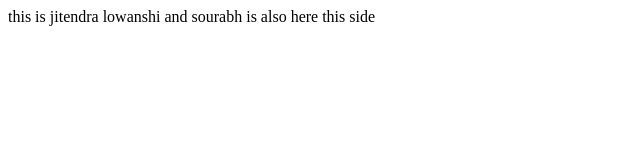
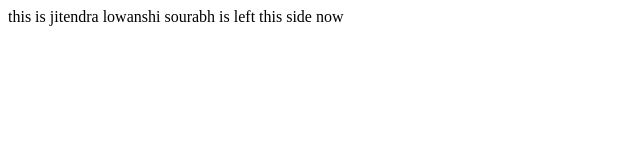
Before and after one commit to jitendralowanshi/MyPortfolio, a plain HTML site: page index.html in a window 1280 px wide. Shown: the full height of the page, 0-640 px from the left. Drawn offline with Linux system fonts and the light colour scheme.

Commit message:
some changes in my html file

```diff
--- a/index.html
+++ b/index.html
@@ -7,6 +7,6 @@
 </head>
 <body>
 this is jitendra lowanshi
-and sourabh is also here this side
+sourabh is left this side now
 </body>
 </html>
```
